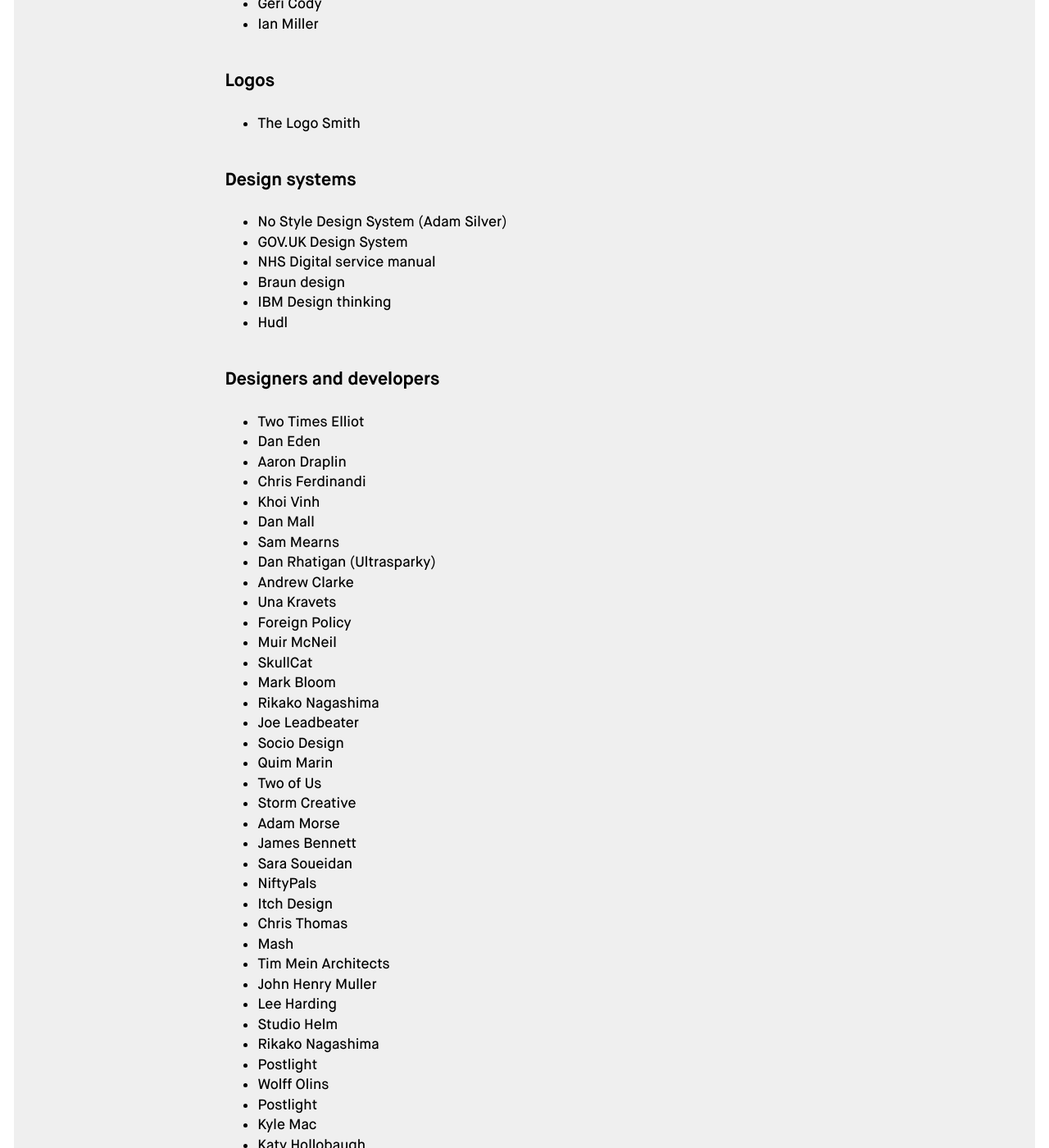
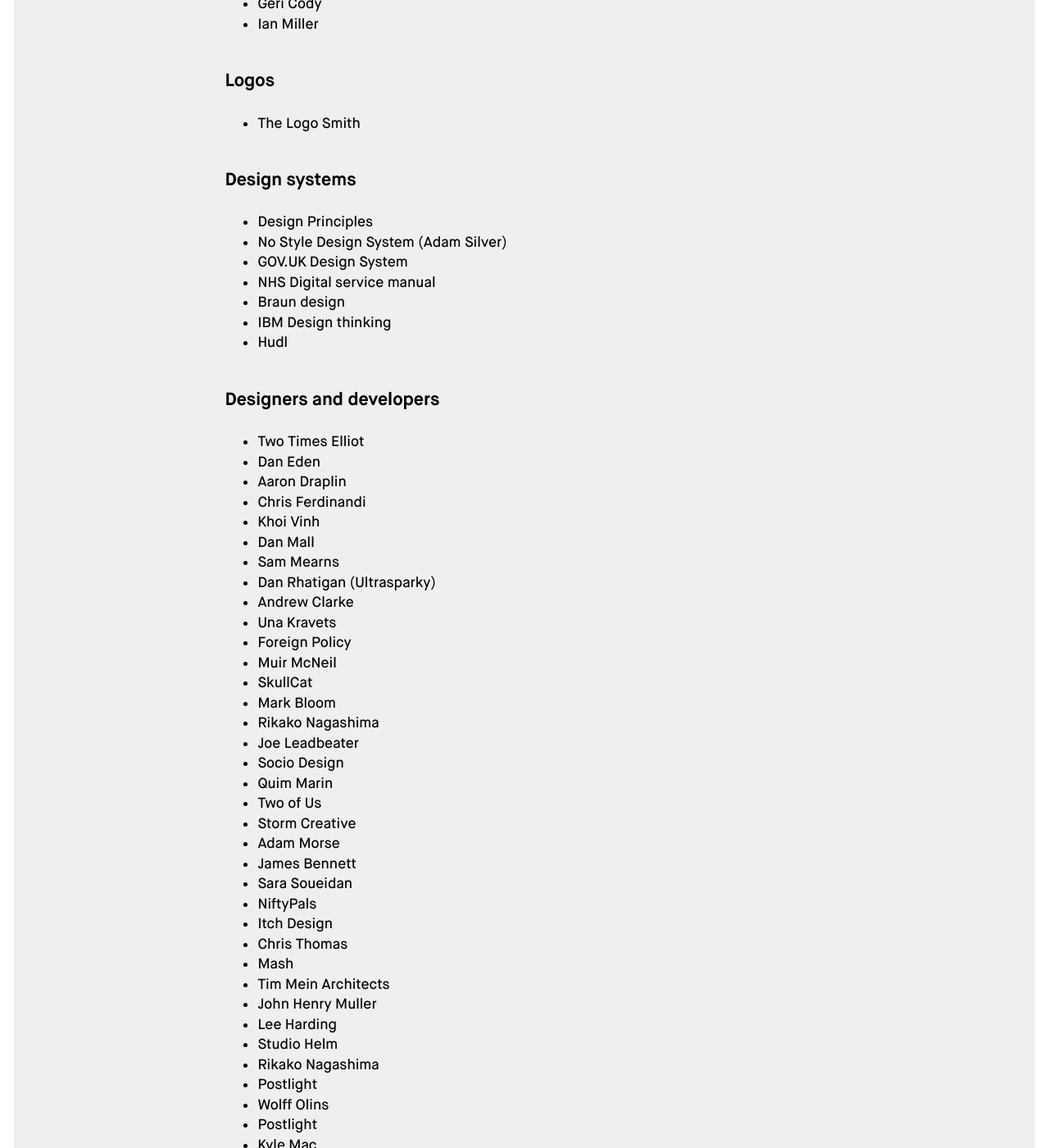
Before and after one commit to regmtait/regmtait.co.uk, a Jekyll site: the page built from links.md, in a window 1280 px wide and 1400 px high, scrolled down 3130 px. Shown: the whole window at 82% size. Built offline with Jekyll 4.4.1, drawn with Linux system fonts in a browser that asks for light colours; some of the changed text lies outside the part shown.

Commit message:
Update links.md

```diff
--- a/links.md
+++ b/links.md
@@ -129,6 +129,7 @@
 
 ## Design systems
 
+* [Design Principles](https://principles.design/)
 * [No Style Design System (Adam Silver)](http://nostyle.herokuapp.com/patterns)
 * [GOV.UK Design System](https://design-system.service.gov.uk/)
 * [NHS Digital service manual](https://service-manual.nhs.uk/)
@@ -183,6 +184,7 @@
 ## Resources
 
 * [SVG optimisation](http://petercollingridge.appspot.com/ 'Peter Colleridge')
+* [Content Design Readability Guielines](https://readabilityguidelines.co.uk/)
 * [HTML5 Accessibility](http://html5accessibility.com/)
 * [The Web, Worldwide](https://www.webworldwide.io)
 * [Static website services](https://github.com/agarrharr/awesome-static-website-services)
```
